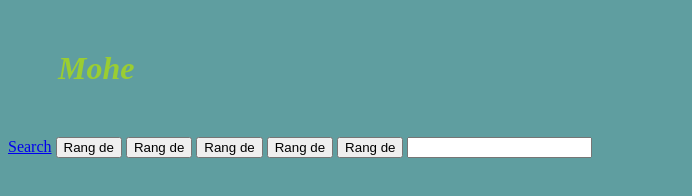
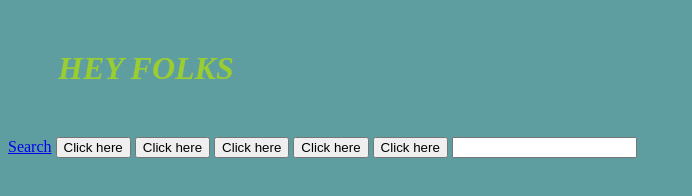
Before and after one commit to CODEX108/jQuery, a plain HTML site: page index.html in a window 1280 px wide. Shown: the whole page, without its empty margins (0-692 px from the left). Drawn offline with nearby package versions, Linux system fonts and the light colour scheme.

Commit message:
Changing text
text of buttons and some tags has been changed

```diff
--- a/index.html
+++ b/index.html
@@ -9,13 +9,13 @@
 
 </head>
 <body>
-    <h1 class="big-title margin-50">Mohe</h1>
+    <h1 class="big-title margin-50">HEY FOLKS</h1>
     <a href="http://google.com">Search</a>
-    <button >Rang de</button>
-    <button>Rang de</button>
-    <button>Rang de</button>
-    <button>Rang de</button>
-    <button>Rang de</button>
+    <button>Click here</button>
+    <button>Click here</button>
+    <button>Click here</button>
+    <button>Click here</button>
+    <button>Click here</button>
     <input type="text">
 </body>
 <script src="https://ajax.googleapis.com/ajax/libs/jquery/3.6.0/jquery.min.js"></script>
```
